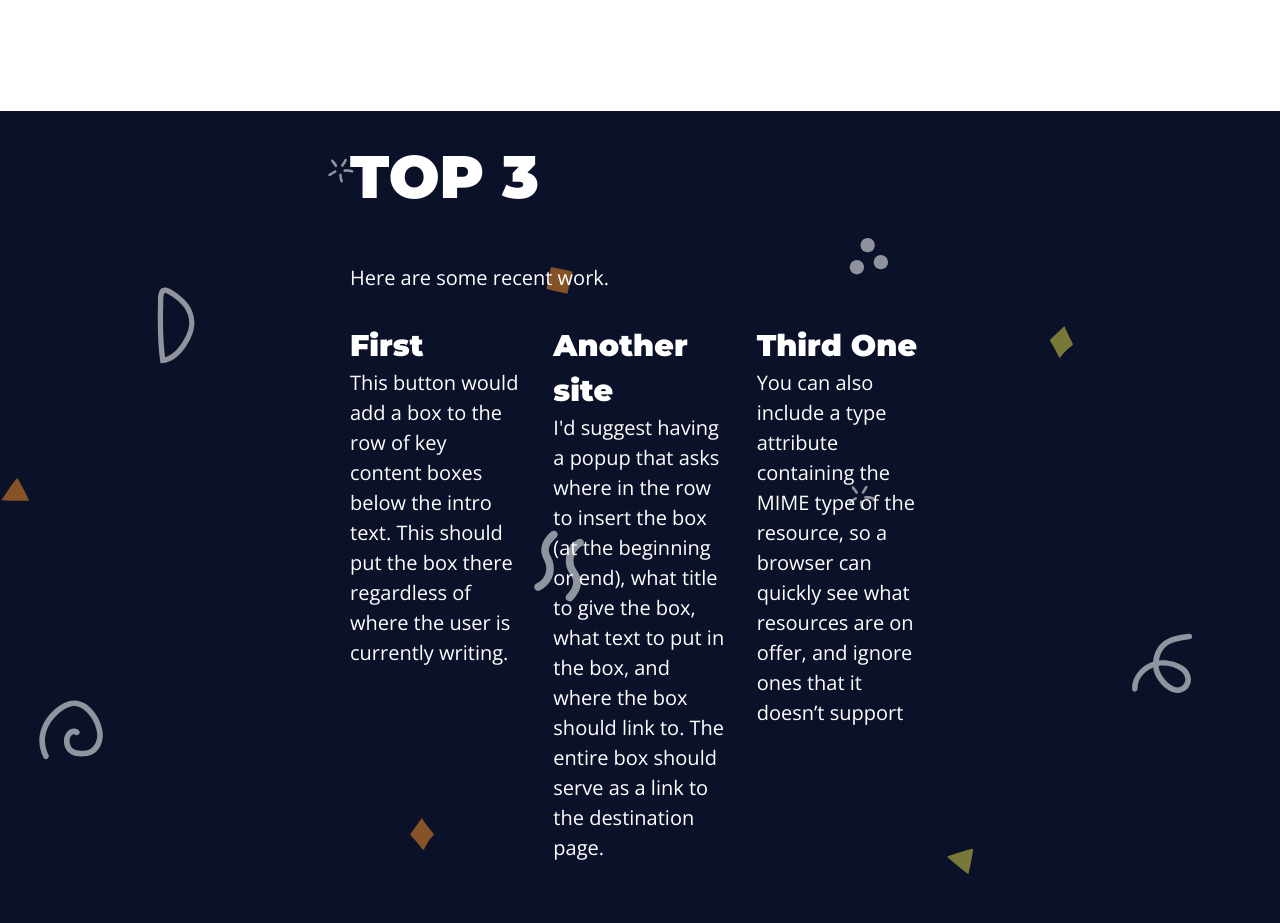
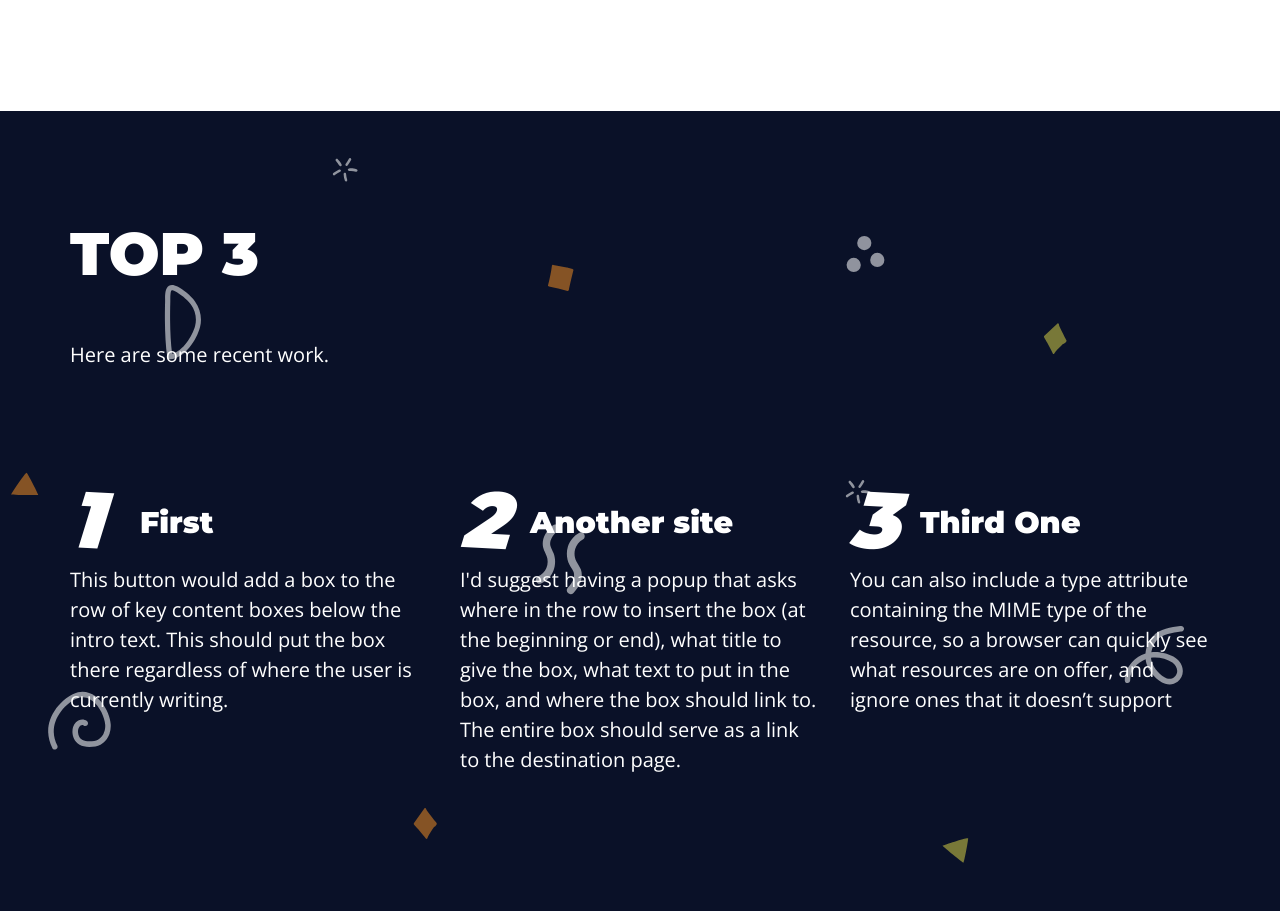
Before and after one commit to SamuelBelloSB/Landing-Page-CursoJs, a plain HTML site: page index.html in a window 1280 px wide. Shown: the part 1554-2477 px from the top of the page. Drawn offline with nearby package versions, Linux system fonts and the light colour scheme.

Commit message:
configurada a grid e o counter-reset da sessão top3. Sessão top 3 implementada e iniciando a sessão Gallery

```diff
--- a/assets/style.css
+++ b/assets/style.css
@@ -44,6 +44,7 @@ C:::::C                          S:::::S            S:::::S
     --spacing-small: 2rem;
     --spacing-medium: 3rem;
     --spacing-large: 5rem;
+    --spacing-xlarge: 8rem;
 
     /* tamanhos */
     --container-width: 120rem;
@@ -303,7 +304,11 @@ _______    ____    _____    ____              _____    ____    _   _   _______
     display: flex;
     flex-flow: column nowrap;
     justify-content: center;
-    max-width: 64rem;
+    max-width: var(--container-width);
+}
+
+.top3-header {
+    margin-bottom: var(--spacing-xlarge);
 }
 
 .top3-grid {
@@ -314,5 +319,20 @@ _______    ____    _____    ____              _____    ____    _   _   _______
 }
 
 .top3-grid h3 {
-    font-size: var(--spacing-medium) ;
+    font-size: var(--spacing-medium);
+    position: relative;
+    margin-left: 7rem;
+    margin-top: 2rem;
+    margin-bottom: 2rem;
 }
+
+.top3-grid h3::before{
+    counter-increment: grid-counter;
+    content: counter(grid-counter);
+    position: absolute;
+    font-size: var(--font-xlarge);
+    font-style: italic;
+    top: -4rem;
+    left: -7rem;
+    transform: rotate(3deg);
+}
--- a/index.html
+++ b/index.html
@@ -50,8 +50,10 @@
     </section>
     <section id="top3" class="main-bg">
         <div class="top3-content section">
-            <h2>TOP 3</h2>
-            <p>Here are some recent work.</p>
+            <header class="top3-header">
+                <h2>TOP 3</h2>
+                <p>Here are some recent work.</p>
+            </header>
             <div class="top3-grid">
                 <article>
                     <h3>First</h3>
```
